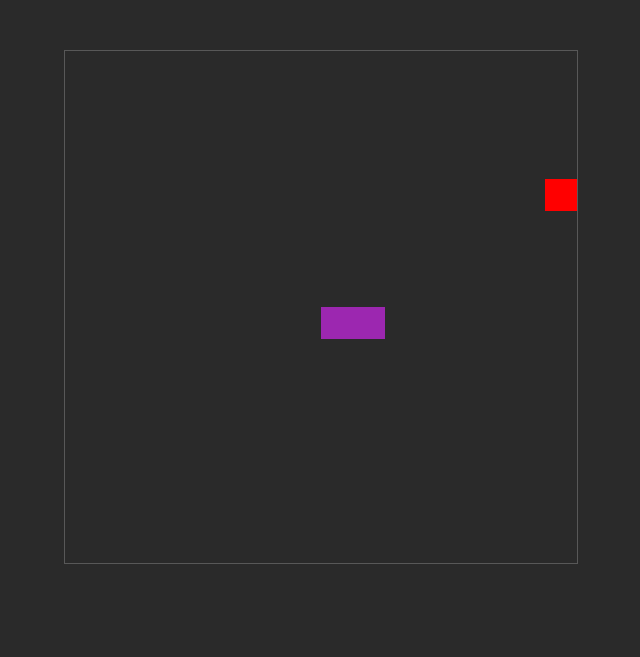
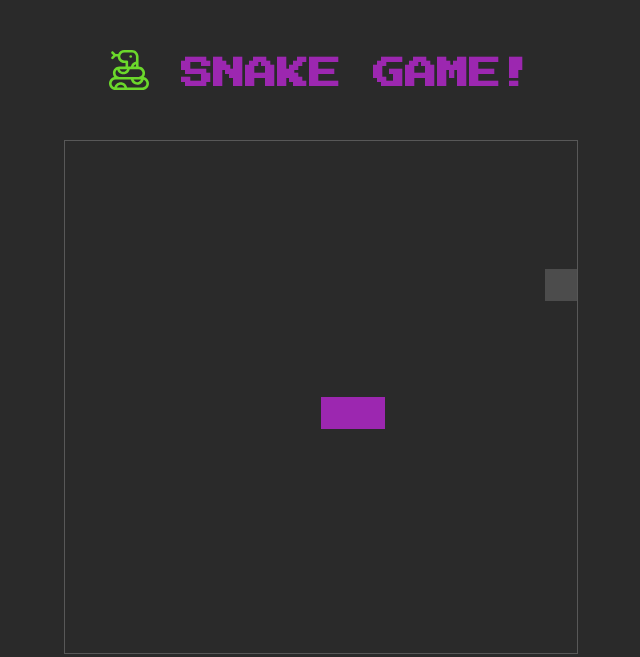
Before and after one commit to laisfrigerio/js-snake-game, a plain HTML site: page index.html in a window 1280 px wide. Shown: the whole page, without its empty margins (319-959 px from the left). Drawn offline with Linux system fonts and the light colour scheme.

Commit message:
Style board
Signed-off-by: Lais Frigério <laisfrigerio@hotmail.com>

```diff
--- a/app.css
+++ b/app.css
@@ -14,6 +14,22 @@ canvas {
 }
 
 .content {
+    align-items: center;
     display: flex;
+    flex-direction: column;
     justify-content: center;
 }
+
+h1 {
+    color: #9c27b0;
+    font-family: 'Press Start 2P', cursive;
+    margin-top: 50px;
+    text-transform: uppercase;
+}
+
+svg {
+    height: 40px;
+    width: 40px;
+}
+
+svg * { fill: #6bd82b; }
--- a/app.js
+++ b/app.js
@@ -27,7 +27,7 @@ function checkCollision () {
 }
 
 function drawFood () {
-    context.fillStyle = "red"
+    context.fillStyle = "#4c4c4c"
     context.fillRect(food.x, food.y, box, box)
 }
 
--- a/index.html
+++ b/index.html
@@ -5,9 +5,44 @@
     <meta name="viewport" content="width=device-width, initial-scale=1.0">
     <title>JS Snake Game</title>
     <link rel="stylesheet" type="text/css" href="app.css">
+    <link href="https://fonts.googleapis.com/css2?family=Press+Start+2P&display=swap" rel="stylesheet">
 </head>
 <body>
     <div class="content">
+        <h1>
+            <svg version="1.1" id="Layer_1" xmlns="http://www.w3.org/2000/svg" xmlns:xlink="http://www.w3.org/1999/xlink" x="0px" y="0px"
+	             viewBox="0 0 512 512" style="enable-background:new 0 0 512 512;" xml:space="preserve">
+                <g>
+                    <g>
+                        <circle cx="278.261" cy="83.478" r="16.696"/>
+                    </g>
+                </g>
+                <g>
+                    <g>
+                <path d="M444.02,346.508c11.192-14.206,17.893-32.105,17.893-51.552c0-46.03-37.448-83.478-83.478-83.478v-128
+                    C378.435,37.448,340.986,0,294.957,0H194.783c-34.161,0-63.579,20.635-76.487,50.087H84.828L56.327,21.586
+                    c-6.519-6.519-17.091-6.519-23.611,0s-6.52,17.091,0,23.611l21.586,21.585L32.717,88.369c-6.52,6.519-6.52,17.091,0,23.611
+                    s17.091,6.52,23.611,0l28.501-28.502h26.476c0,46.03,37.448,83.478,83.478,83.478h16.696v44.522h-77.913
+                    c-45.9,0-83.478,37.324-83.478,83.478c0,19.447,6.702,37.346,17.893,51.552C29.333,353.798,0,387.788,0,428.522
+                    C0,474.552,37.448,512,83.478,512h345.043c46.03,0,83.478-37.448,83.478-83.478C512,387.788,482.667,353.798,444.02,346.508z
+                    M194.783,133.565c-27.618,0-50.087-22.469-50.087-50.087c0-27.618,22.469-50.087,50.087-50.087h100.174
+                    c27.618,0,50.087,22.469,50.087,50.087v62.897c-32.661,6.656-58.446,32.442-65.103,65.103H244.87v-61.217
+                    c0-9.22-7.475-16.696-16.696-16.696H194.783z M345.043,180.959v30.52h-30.52C319.563,197.271,330.837,185.997,345.043,180.959z
+                    M230.867,244.87c-6.892,19.433-25.45,33.391-47.215,33.391c-21.926,0-40.442-13.815-47.27-33.391
+                    C146.699,244.87,221.904,244.87,230.867,244.87z M104.342,254.316c4.161,12.66,11.344,24.214,21.149,33.74
+                    c15.664,15.216,36.32,23.596,58.161,23.596c40.314,0,74.042-28.725,81.799-66.783c13.779,0,100.429,0,112.984,0
+                    c27.618,0,50.087,22.469,50.087,50.087c0,27.618-22.469,50.087-50.087,50.087h-244.87c-27.618,0-50.087-22.469-50.087-50.087
+                    C83.478,278.239,91.718,263.42,104.342,254.316z M408.954,378.435c-6.892,19.433-25.45,33.391-47.215,33.391
+                    c-21.766,0-40.323-13.959-47.215-33.391h63.911H408.954z M103.046,478.609c6.892-19.433,25.45-33.391,47.215-33.391
+                    s40.323,13.959,47.215,33.391H103.046z M428.522,478.609H232.06c-7.756-38.057-41.484-66.783-81.799-66.783
+                    c-39.546,0-72.734,27.65-81.306,64.628c-20.557-6.24-35.564-25.363-35.564-47.932c0-27.618,22.469-50.087,50.087-50.087h50.087
+                    H279.94c7.756,38.057,41.484,66.783,81.799,66.783c39.546,0,72.734-27.65,81.306-64.628c20.557,6.24,35.564,25.363,35.564,47.932
+                    C478.609,456.14,456.14,478.609,428.522,478.609z"/>
+                </g>
+                    </g><g></g><g></g><g></g><g></g><g></g><g></g><g></g><g></g><g></g><g></g><g></g><g></g><g></g><g></g><g></g>
+            </svg>
+            Snake Game!
+        </h1>
         <canvas id="snake" width="512" height="512"></canvas>
     </div>
 
```
